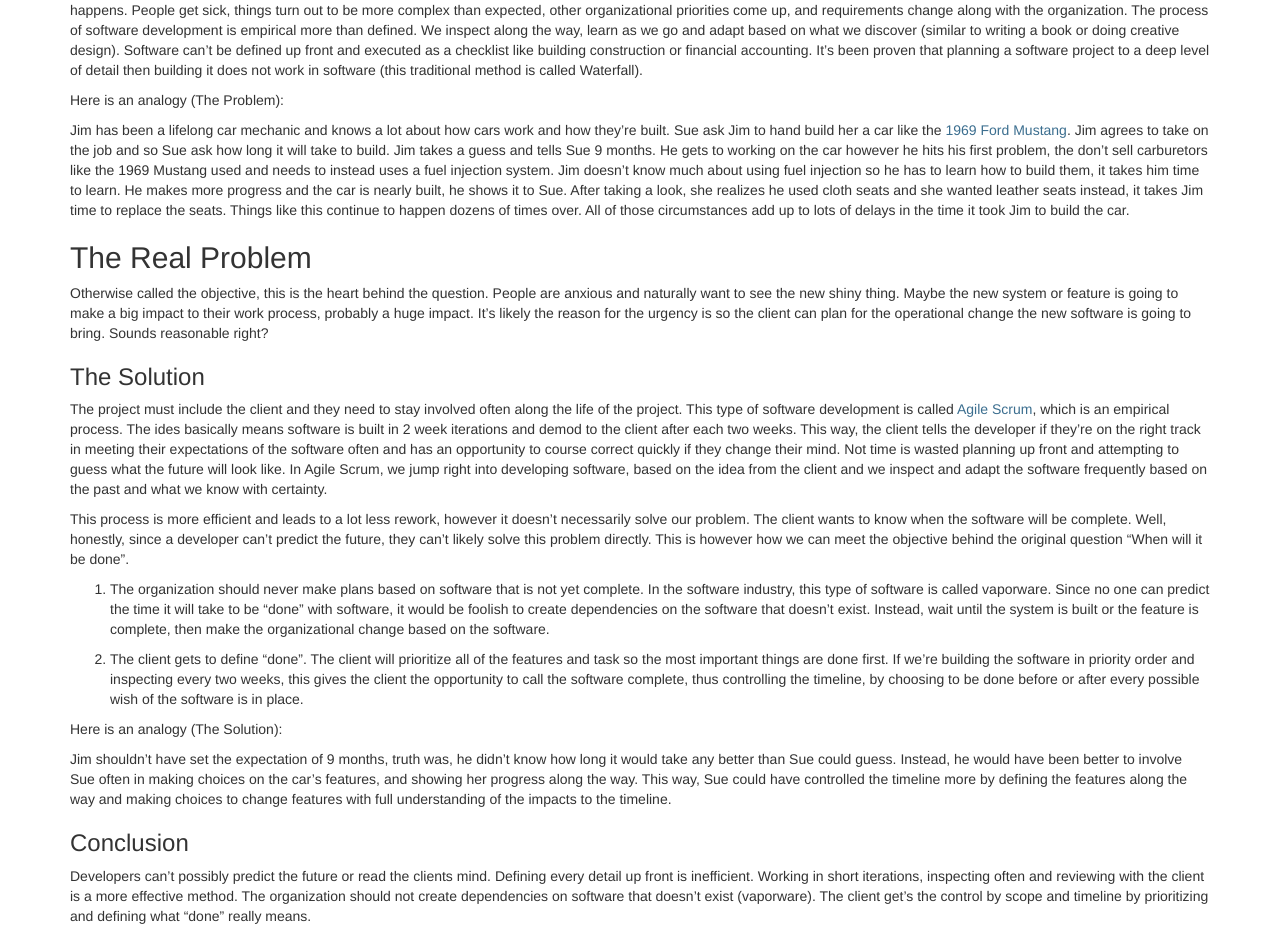
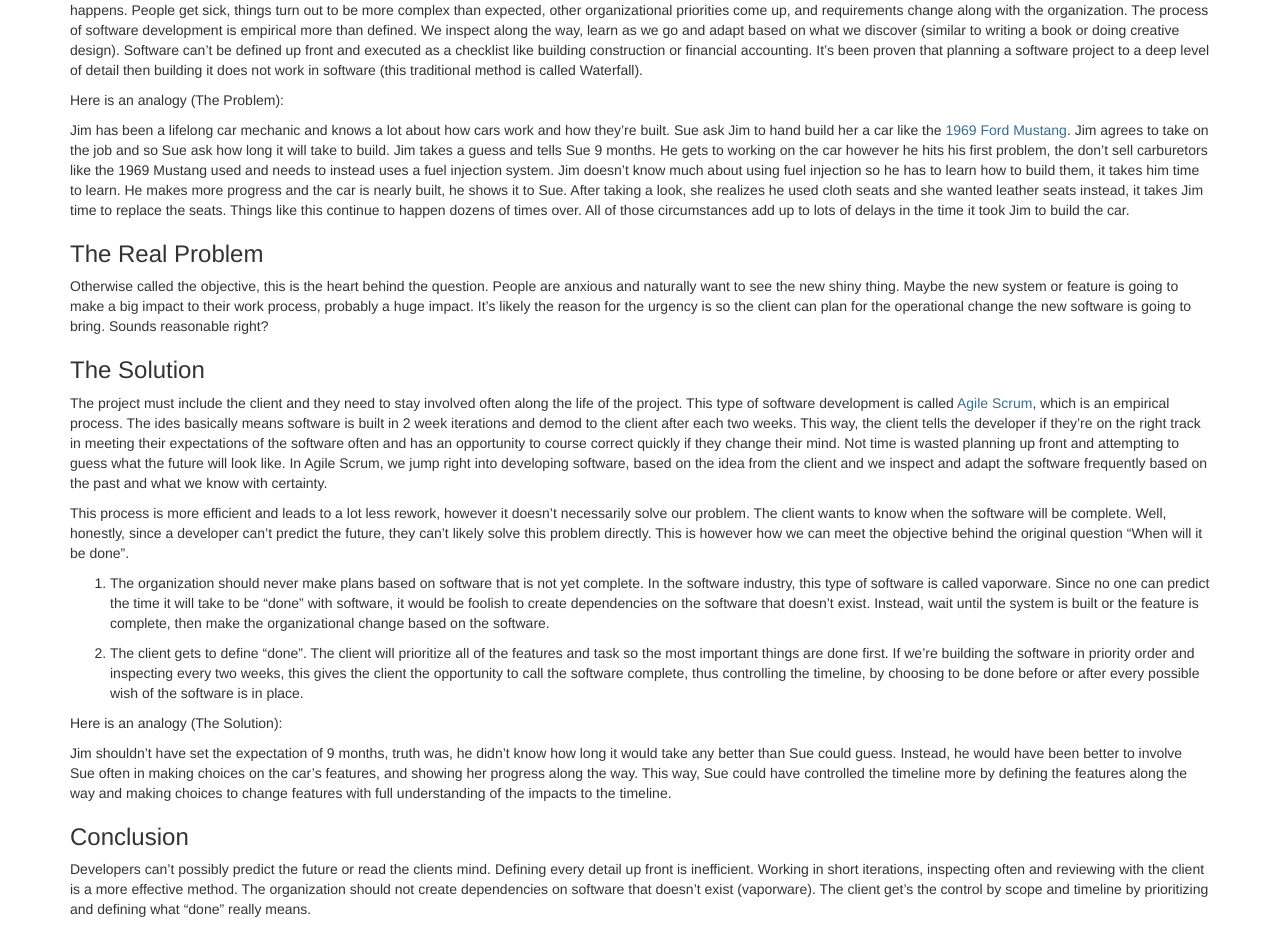
Before and after one commit to crdschurch/crdschurch.github.io, a Jekyll site: the page built from _posts/2014-04-15-when-will-it-be-done.md, in a window 1280 px wide. Shown: the part 408-1354 px from the top of the page. Built offline with Jekyll 4.4.1, drawn with Linux system fonts in a browser that asks for light colours; nearby versions of some CDN libraries; Markdown is read by kramdown in place of the engine named in the settings; comment, search, counter and statistics services are not loaded.

Commit message:
Tweak headers

```diff
--- a/_posts/2014-04-15-when-will-it-be-done.md
+++ b/_posts/2014-04-15-when-will-it-be-done.md
@@ -17,7 +17,7 @@ Here is an analogy (The Problem):
 
 Jim has been a lifelong car mechanic and knows a lot about how cars work and how they’re built. Sue ask Jim to hand build her a car like the [1969 Ford Mustang](http://www.autoblog.com/2012/11/30/retrobuilt-1969-mustang-fastback-first-drive-review/). Jim agrees to take on the job and so Sue ask how long it will take to build. Jim takes a guess and tells Sue 9 months. He gets to working on the car however he hits his first problem, the don’t sell carburetors like the 1969 Mustang used and needs to instead uses a fuel injection system. Jim doesn’t know much about using fuel injection so he has to learn how to build them, it takes him time to learn. He makes more progress and the car is nearly built, he shows it to Sue. After taking a look, she realizes he used cloth seats and she wanted leather seats instead, it takes Jim time to replace the seats. Things like this continue to happen dozens of times over. All of those circumstances add up to lots of delays in the time it took Jim to build the car.
 
-## The Real Problem
+### The Real Problem
 
 Otherwise called the objective, this is the heart behind the question. People are anxious and naturally want to see the new shiny thing. Maybe the new system or feature is going to make a big impact to their work process, probably a huge impact. It's likely the reason for the urgency is so the client can plan for the operational change the new software is going to bring. Sounds reasonable right?
 
```
